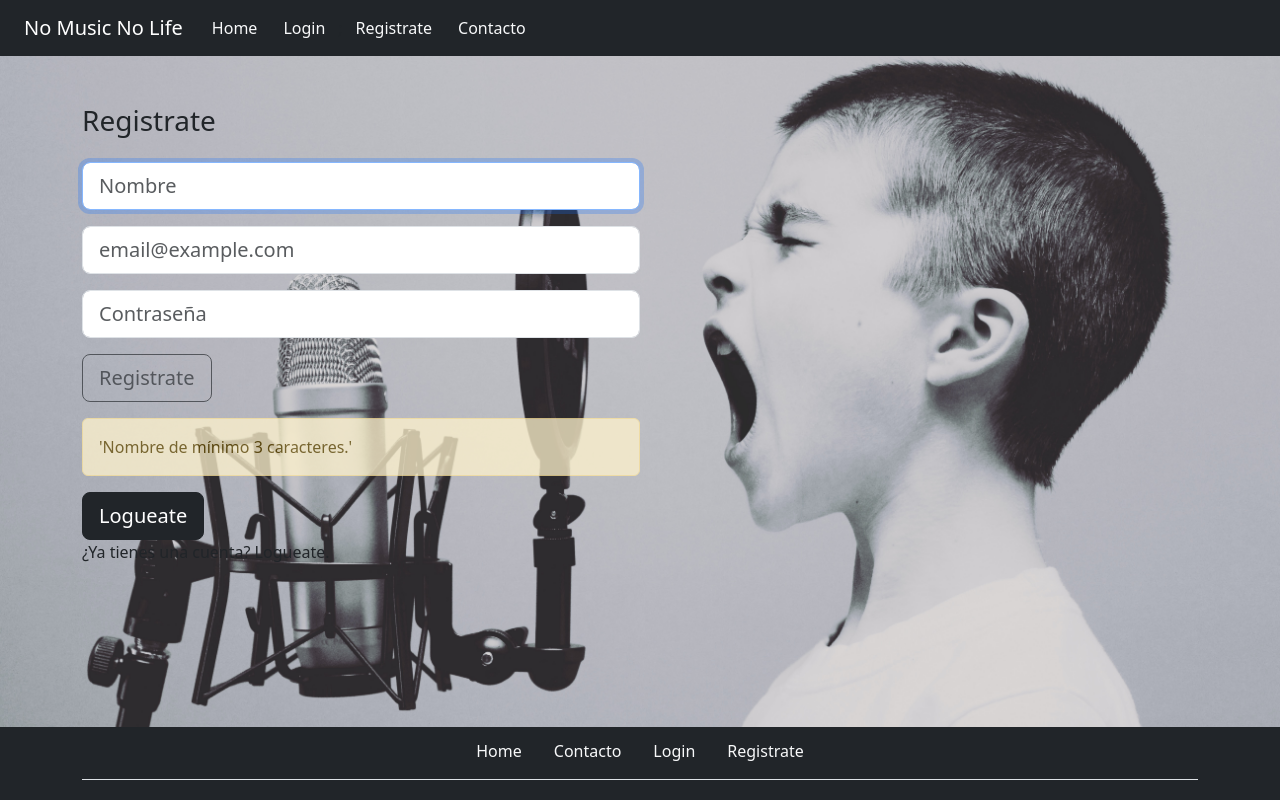
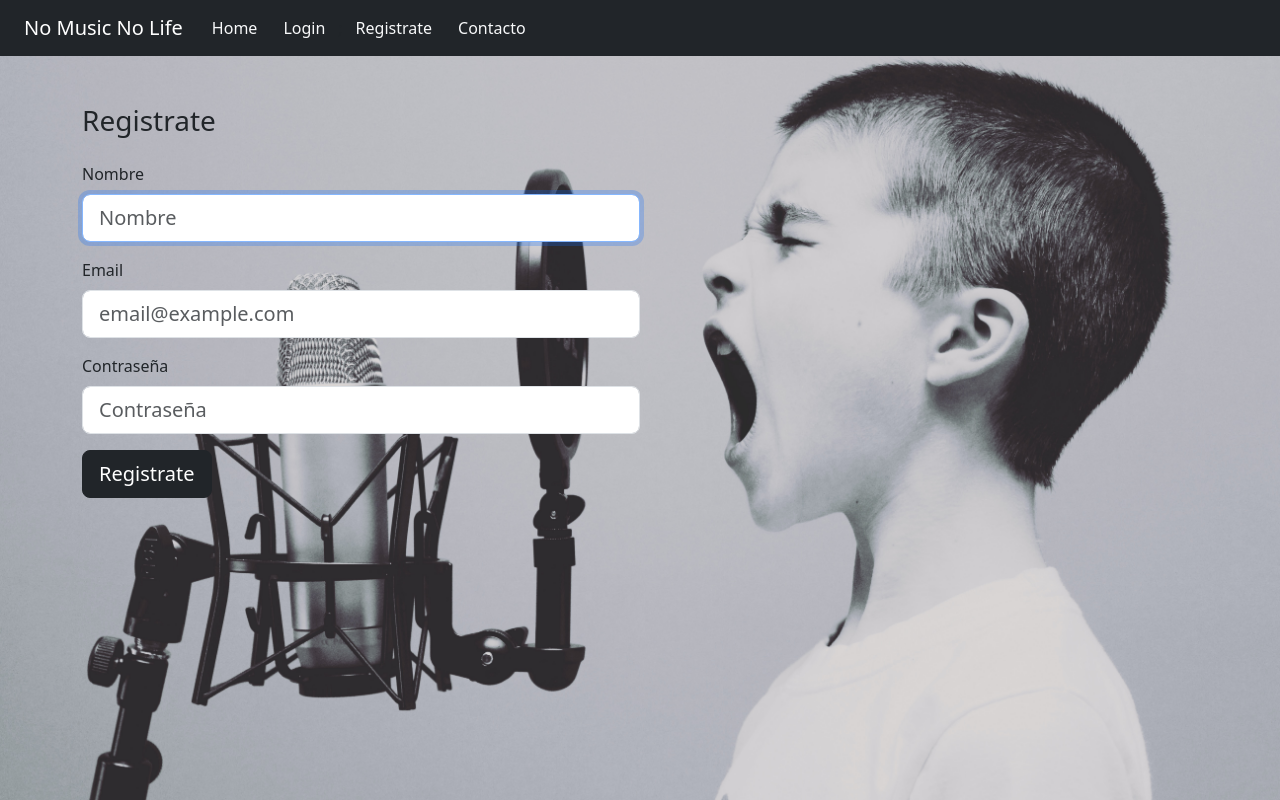
Before and after one commit to DeboraMed/proyecto-4-entorno-cliente, a React (Vite) app in the folder proyecto-4-no-music-no-life/: page /registro in a window 1280 px wide. Built offline with nearby package versions, Linux system fonts and the light colour scheme.

Commit message:
Revision de Login y Registro

```diff
--- a/proyecto-4-no-music-no-life/src/layouts/LayoutRoot.jsx
+++ b/proyecto-4-no-music-no-life/src/layouts/LayoutRoot.jsx
@@ -1,6 +1,6 @@
 import { Outlet, useNavigation } from "react-router-dom"
 import Navbar from "../components/Navbar"
-import Footer from "../components/Footer"
+//import Footer from "../components/Footer"
 import "./LayoutRoot.css"
 
 const LayoutRoot = () => {
@@ -15,7 +15,7 @@ const LayoutRoot = () => {
                     )
                 }
             <Outlet />
-            <Footer/>
+            {/*<Footer/>*/}
         </>
     )
 }
--- a/proyecto-4-no-music-no-life/src/pages/Login.jsx
+++ b/proyecto-4-no-music-no-life/src/pages/Login.jsx
@@ -19,7 +19,7 @@ const Login = () => {
         if (credencialesvalidas) {
             alert('Login correcto')
             setUser(credencialesvalidas)
-            navigate("/perfil")
+            navigate("/")
         }
         else
             alert('Login incorrecto')
@@ -59,8 +59,6 @@ const Login = () => {
                 <button type="submit" className='btn btn-outline-dark active mb-3 btn-lg' disabled={mensajeError}>Logueate</button>
                 <p>{mensajeError}</p>
             </Form>
-            <button type="button" className='btn btn-outline-dark active btn-lg' onClick={() => navigate("/registro")}>Registrate</button>
-            <p>Regístrate sino tienes una cuenta</p>
        </Container>
        </div>
     )
--- a/proyecto-4-no-music-no-life/src/pages/Registro.jsx
+++ b/proyecto-4-no-music-no-life/src/pages/Registro.jsx
@@ -1,8 +1,9 @@
 import Form from 'react-bootstrap/Form';
 import { Container} from 'react-bootstrap';
-import { useState } from 'react';
+import {useContext, useState} from 'react';
 import { useNavigate } from 'react-router-dom';
-import { DBusuarios } from '../database/DBusuarios';
+import {DBusuarios, validaUsuario} from '../database/DBusuarios';
+import {UserContext} from "../context/UserContext.jsx";
 
 const Registro = () => {
     const [nombre, setNombre] = useState("")
@@ -10,9 +11,11 @@ const Registro = () => {
     const [password, setPassword] = useState("")
     const navigate = useNavigate()
     const usuario = { nombre, email, password }
+    const {user,setUser} = useContext(UserContext)
 
-    const mensajeError= validar(nombre,email,password);
+    //const mensajeError= validar(nombre,email,password);
 
+    /*
     const handleSubmit = async (e) => {
         e.preventDefault();
         if (!mensajeError) {
@@ -24,15 +27,69 @@ const Registro = () => {
                 alert('Error al registrar el usuario');
             }
         }
+    };*/
+
+    const [validated, setValidated] = useState(false);
+
+    const handleSubmit = (event) => {
+        const form = event.currentTarget;
+        if (form.checkValidity() === false) {
+            event.preventDefault();
+            event.stopPropagation();
+            setValidated(true);
+            console.log("No validao")
+            return;
+        }
+
+        event.preventDefault();
+
+        const formData = new FormData(form);
+        const usuario = {
+            nombre: formData.get('nombre'),
+            email: formData.get('email'),
+            password: formData.get('password'),
+        };
+
+        try {
+            DBusuarios(usuario);
+            alert('Usuario registrado correctamente');
+            login(usuario.email,usuario.password);
+        } catch (error) {
+            console.error('Error al guardar el usuario en la base de datos:', error);
+            alert('Error al registrar el usuario');
+        }
     };
+
+    const login = async (email, password) => {
+        let credencialesvalidas = await validaUsuario(email, password)
+        if (credencialesvalidas) {
+            alert('Login correcto')
+            setUser(credencialesvalidas)
+            navigate("/")
+        }
+        else
+            alert('Login incorrecto')
+    }
+
+
+
+
+
+
+
+
+
+
 
     return (
         <div className='Home mx-3 mt-5'>
         <Container>
-            <Form
+            <Form noValidate validated={validated}
                 onSubmit={handleSubmit}>
-                <h1 class="h3 mb-4 font-weight-normal">Registrate</h1>
+                <h1 className="h3 mb-4 font-weight-normal">Registrate</h1>
+
                 <Form.Group className="mb-3 w-50">
+                    <Form.Label>Nombre</Form.Label>
                     <Form.Control
                         size='lg'
                         autoFocus={true}
@@ -40,51 +97,51 @@ const Registro = () => {
                         name='nombre'
                         placeholder="Nombre"
                         autoComplete='off'
-                        value = {nombre}
-                        onChange = {e => setNombre(e.target.value)}
-                         />
+                        required
+                        minLength='3'
+                    />
+                    <Form.Control.Feedback type="invalid">
+                        Introduzca un nombre de al menos 3 caracteres.
+                    </Form.Control.Feedback>
                 </Form.Group>
+
                 <Form.Group className="mb-3 w-50">
+                    <Form.Label>Email</Form.Label>
                     <Form.Control
                         size='lg'
                         type="email"
                         name='email'
                         placeholder="email@example.com"
                         autoComplete='off'
-                        value = {email}
-                        onChange = {e => setEmail(e.target.value)}
-                         />
+                        required
+                    />
+                    <Form.Control.Feedback type="invalid">
+                        Introduzca una dirección de Email valida.
+                    </Form.Control.Feedback>
                 </Form.Group>
+
                 <Form.Group className="mb-3 w-50">
+                    <Form.Label>Contraseña</Form.Label>
                     <Form.Control
                         size='lg'
                         type="password"
                         name='password'
-                        placeholder='Contraseña'
-                        value = {password}
-                        onChange = {e => setPassword(e.target.value)}
-                         />
+                        placeholder="Contraseña"
+                        autoComplete='off'
+                        required
+                        minLength='4'
+                    />
+                    <Form.Control.Feedback type="invalid">
+                        Introduzca una contraseña de al menos 4 caracteres.
+                    </Form.Control.Feedback>
                 </Form.Group>
-                <button type='submit' className='btn btn-outline-dark active mb-3 btn-lg' disabled={mensajeError}>Registrate</button>
-                {mensajeError}
+
+                <button type='submit' className='btn btn-outline-dark active mb-3 btn-lg'>Registrate</button>
+
             </Form>
-            <button className='btn btn-outline-dark active btn-lg' onClick={() => navigate("/login")}>Logueate</button>
-            <p className='font-weight-bold'>¿Ya tienes una cuenta? Logueate.</p>
        </Container>
        </div>
     )
 }
 
-
-const validar = (nombre,email, password) => {
-    if(nombre.length <3)
-        return <div className="alert alert-warning opacity-75 w-50" role="alert">'Nombre de mínimo 3 caracteres.'</div>;
-    if(!email.includes('@'))
-        return <div className="alert alert-warning opacity-75 w-50" role="alert">'Email incorrecto.'</div>;
-    if(password.length === 0)
-        return <div className="alert alert-warning opacity-75 w-50" role="alert">'Introduce la contraseña.'</div>;
-    else if (password.length <4)
-        return <div className="alert alert-warning opacity-75 w-50" role="alert">'Contraseña de mínimo 4 caracteres'</div>;
-}
-
 export default Registro
```
